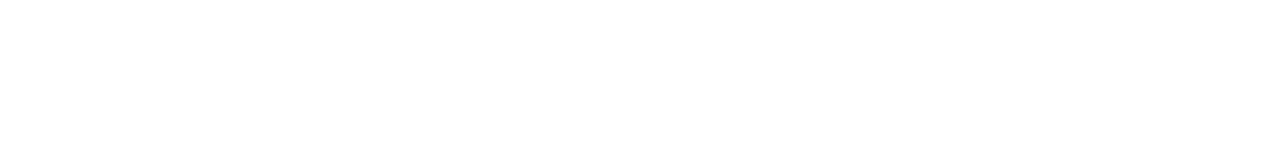
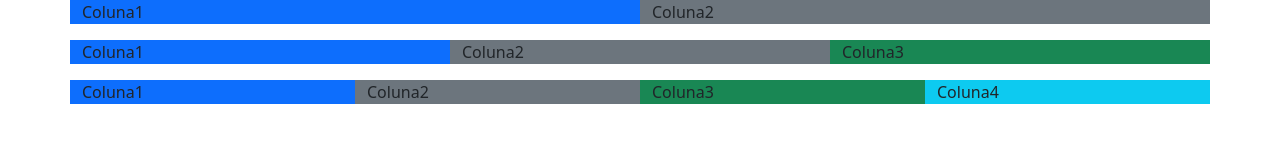
Before and after one commit to rafamerlo/bootstrap_base, a plain HTML site: page ex2_sistema-grid/ex2.html in a window 1280 px wide. Drawn offline with nearby package versions, Linux system fonts and the light colour scheme.

```diff
--- /dev/null
+++ b/ex1b__instalacao_npm/package.json
@@ -0,0 +1,5 @@
+{
+  "dependencies": {
+    "bootstrap": "^5.3.3"
+  }
+}
--- a/ex2_sistema-grid/ex2.html
+++ b/ex2_sistema-grid/ex2.html
@@ -10,7 +10,24 @@
 
 
     <!-- 1ª Digitação (Aqui) -->
+     <div class="container">
+        <div class="row">
+             <div class="col-sm-6 bg-primary">Coluna1</div>
+             <div class="col-sm-6 bg-secondary">Coluna2</div>
+        </div>
 
+        <div class="row my-3">
+             <div class="col-sm-4 bg-primary">Coluna1</div>
+             <div class="col-sm-4 bg-secondary">Coluna2</div>
+             <div class="col-sm-4 bg-success">Coluna3</div>
+        </div>
+
+        <div class="row">
+             <div class="col-sm-3 bg-primary">Coluna1</div>
+             <div class="col-sm-3 bg-secondary">Coluna2</div>
+             <div class="col-sm-3 bg-success">Coluna3</div>
+             <div class="col-sm-3 bg-info">Coluna4</div>
+    </div>
 
     <script src="https://cdn.jsdelivr.net/npm/bootstrap@5.3.0/dist/js/bootstrap.bundle.min.js"></script>
 </body>
```
Also changed, not shown: ex1_instalacao-cdn/ex1.html (+5 -0 lines), ex1a_instalacao_arquivos/index.html (+3 -1 lines), ex1b__instalacao_npm/index.html (+2 -2 lines), ex3_botoes/ex3.html (+20 -0 lines), ex1a_instalacao_arquivos/css/bootstrap.min.css (added), ex1a_instalacao_arquivos/js/bootstrap.bundle.min.js (added), 2 other files.
